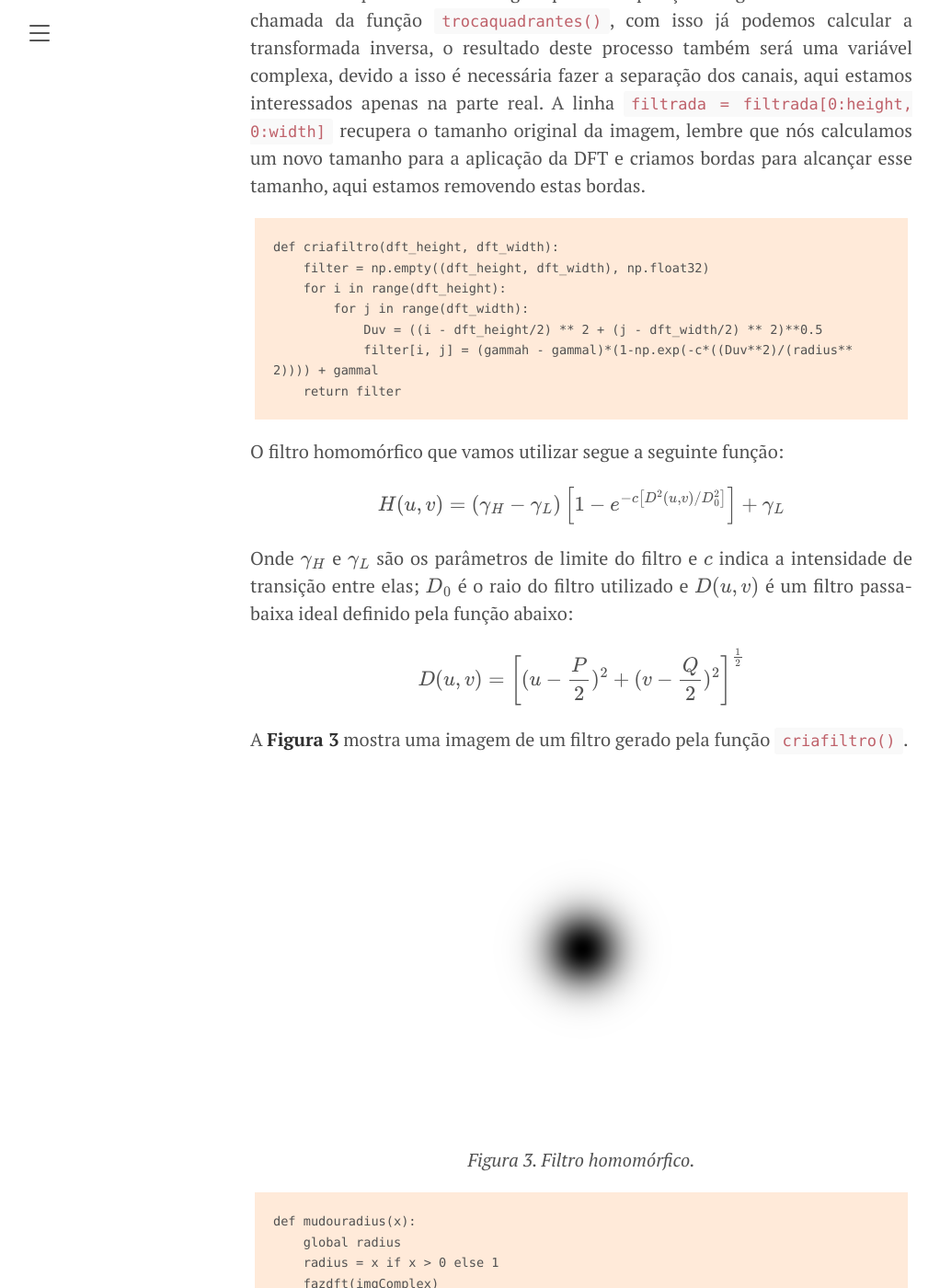
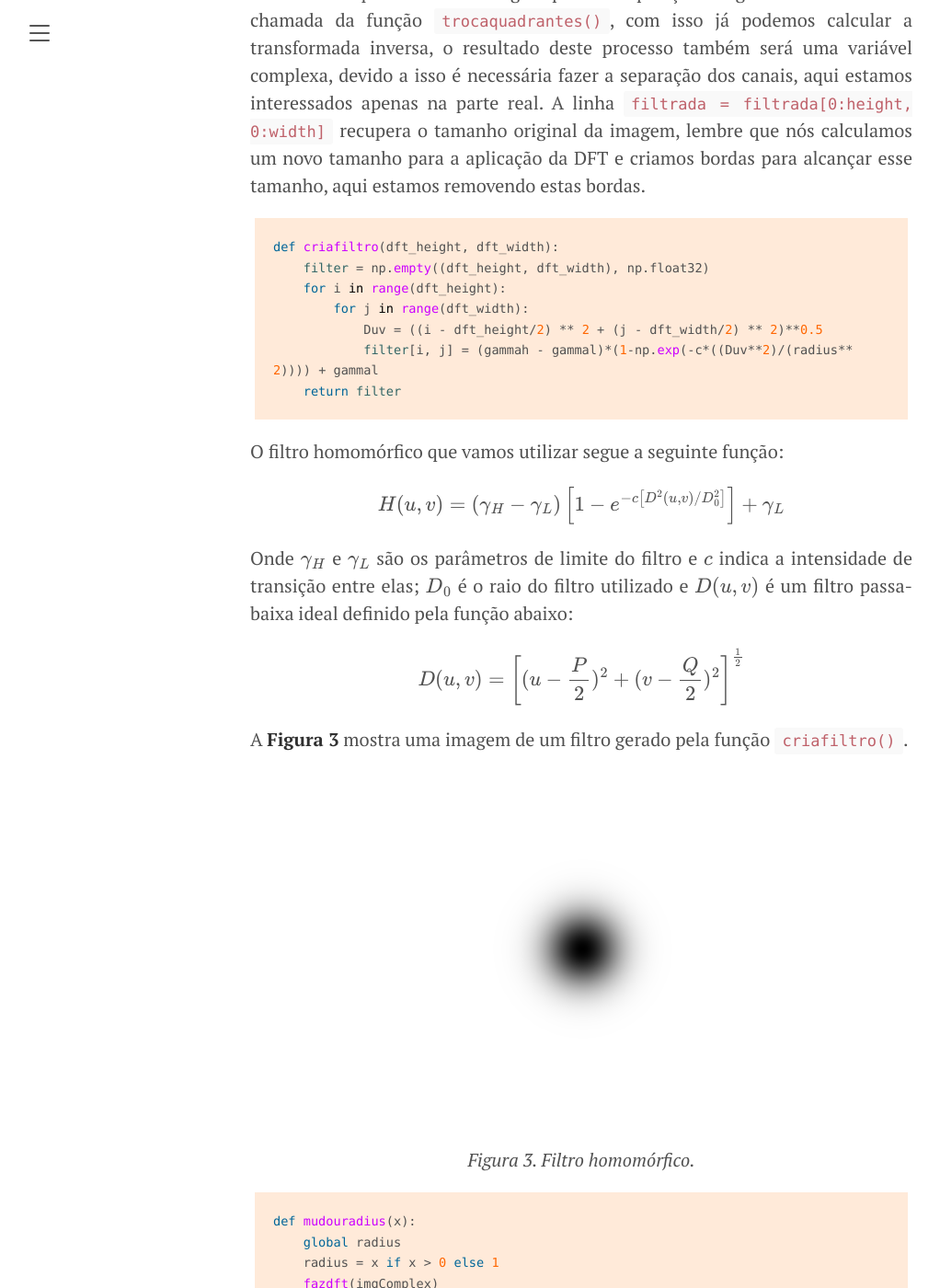
Before and after one commit to lucasamds/lucasamds.github.io, a Jekyll site: the page built from _posts/2021-03-20-filtragem-frequencia.md, in a window 1280 px wide and 1400 px high, scrolled down 8011 px. Shown: the whole window at 92% size, without its empty margins (8-1030 px from the left). Built offline with Jekyll 4.4.1, drawn with Linux system fonts in a browser that asks for light colours; formulas are drawn with MathJax 3; some of the changed text lies outside the part shown.

Commit message:
Update 2021-03-20-filtragem-frequencia.md

```diff
--- a/_posts/2021-03-20-filtragem-frequencia.md
+++ b/_posts/2021-03-20-filtragem-frequencia.md
@@ -248,7 +248,7 @@ Antes de fazer a filtragem é necessário criar o filtro, vamos falar sobre a `c
 
 Após realizar a filtragem damos início ao processo inverso, primeiramente voltamos os quadrantes da imagem para suas posições originais com mais uma chamada da função `trocaquadrantes()`, com isso já podemos calcular a transformada inversa, o resultado deste processo também será uma variável complexa, devido a isso é necessária fazer a separação dos canais, aqui estamos interessados apenas na parte real. A linha `filtrada = filtrada[0:height, 0:width]` recupera o tamanho original da imagem, lembre que nós calculamos um novo tamanho para a aplicação da DFT e criamos bordas para alcançar esse tamanho, aqui estamos removendo estas bordas.
 
-{% highlight pyhton %}
+{% highlight python %}
 def criafiltro(dft_height, dft_width):
     filter = np.empty((dft_height, dft_width), np.float32)
     for i in range(dft_height):
@@ -275,7 +275,7 @@ A **Figura 3** mostra uma imagem de um filtro gerado pela função `criafiltro()
 ![](https://raw.githubusercontent.com/lucasamds/lucasamds.github.io/main/public/images/filtro_homomorfico.png)
 *Figura 3. Filtro homomórfico.*
 
-{% highlight pyhton %}
+{% highlight python %}
 def mudouradius(x):
     global radius
     radius = x if x > 0 else 1
```
